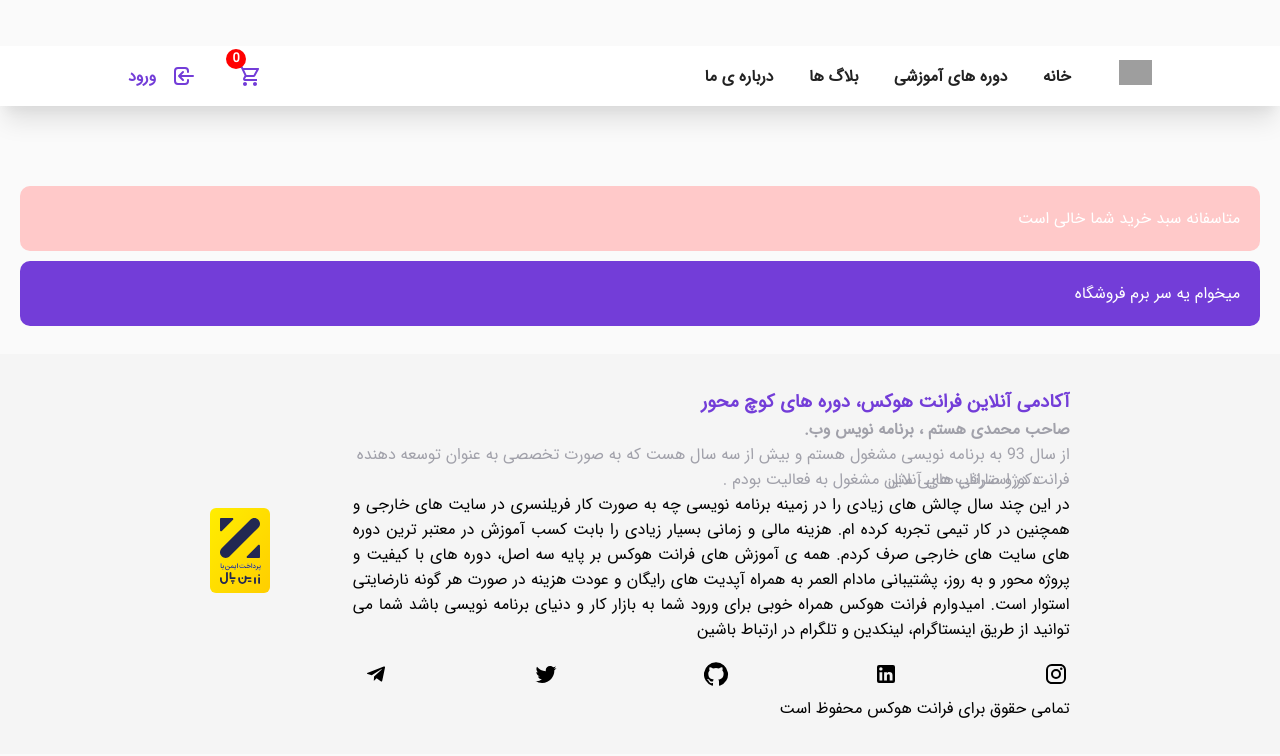
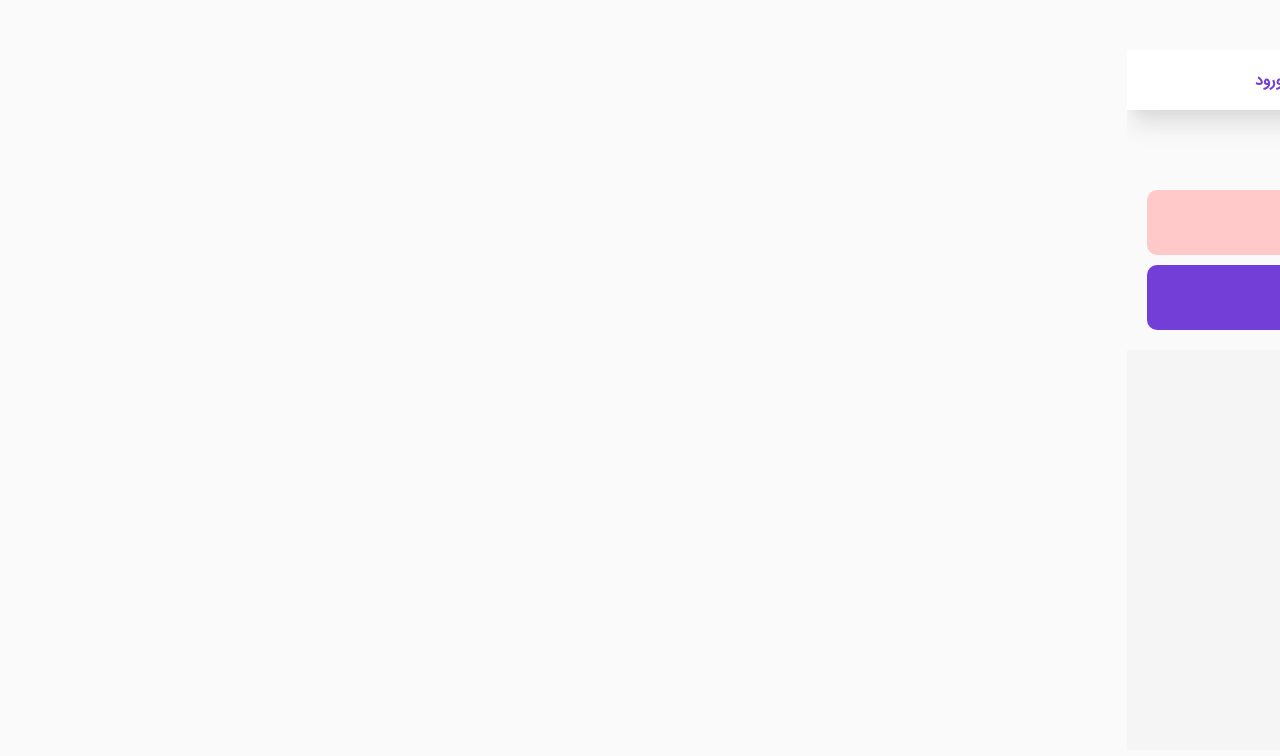
Before and after one commit to vafa2020/store-redux, a React (Create React App) app: page /cart in a window 1280 px wide. Shown: the top 756 px of the page. Built offline with nearby package versions, Linux system fonts and the light colour scheme; grey boxes are pictures that could not be loaded.

Commit message:
fix bug style

```diff
--- a/src/configStyle/_mixins.scss
+++ b/src/configStyle/_mixins.scss
@@ -3,8 +3,6 @@
   padding: 0;
   box-sizing: border-box;
   font-family: "IRANSans";
-  overflow: hidden;
-  overflow-y: auto;
 }
 @mixin box($width, $height, $radius, $bg-color, $padding) {
   width: $width;
```
